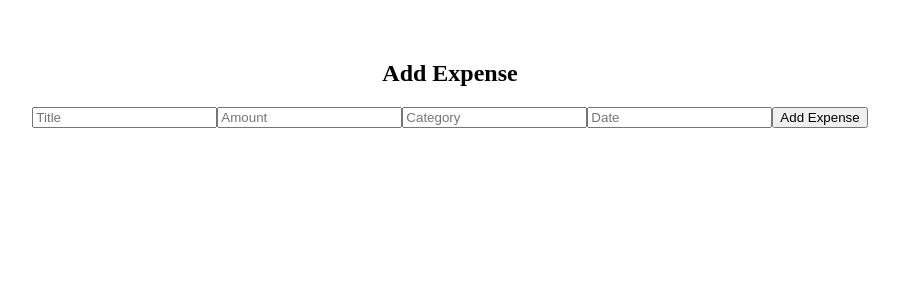
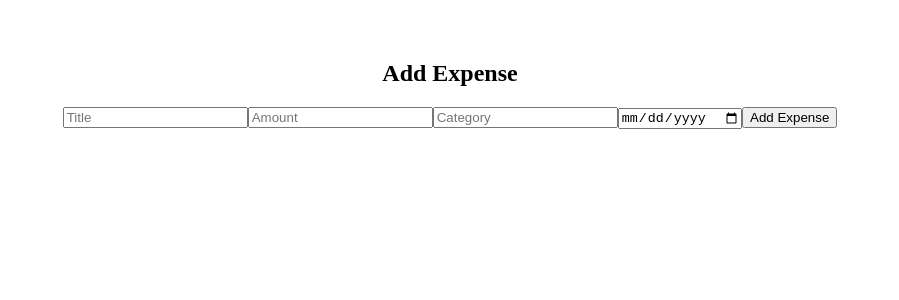
Before and after one commit to Aztec331/Expense-tracker, a React (Vite) app in the folder client/: page / in a window 1280 px wide. Shown: the top 300 px of the page, without its empty margins (190-1089 px from the left). Built offline with nearby package versions, Linux system fonts and the light colour scheme.

Commit message:
Update ExpenseForm.jsx

```diff
--- a/client/src/components/ExpenseForm.jsx
+++ b/client/src/components/ExpenseForm.jsx
@@ -16,7 +16,12 @@ export default function ExpenseForm(){
     const handleChange = (e) =>{
         const {name, value} = e.target;
 
-        setFormData( (prevData) )
+        setFormData( (prevData)=> ({
+            ...prevData,
+            [name]:value
+        }) )
+
+
 
     }
 
@@ -57,6 +62,7 @@ export default function ExpenseForm(){
             type="text"
             name="title"
             placeholder="Title"
+            value={formData.title}
             onChange={handleChange}
             required
             />
@@ -65,6 +71,7 @@ export default function ExpenseForm(){
             type="number"
             name="amount"
             placeholder="Amount"
+            value={formData.amount}
             onChange={handleChange}
             required
             />
@@ -73,19 +80,21 @@ export default function ExpenseForm(){
             type="text"
             name="category"
             placeholder="Category"
+            value={formData.category}
             onChange={handleChange}
             required
             />
 
             <input
-            type="text"
+            type="date"
             name="date"
             placeholder="Date"
+             value={formData.date}
             onChange={handleChange}
             required
             />
 
-            <button typeof="submit">Add Expense</button>
+            <button type="submit">Add Expense</button>
 
         </form>
 
```
